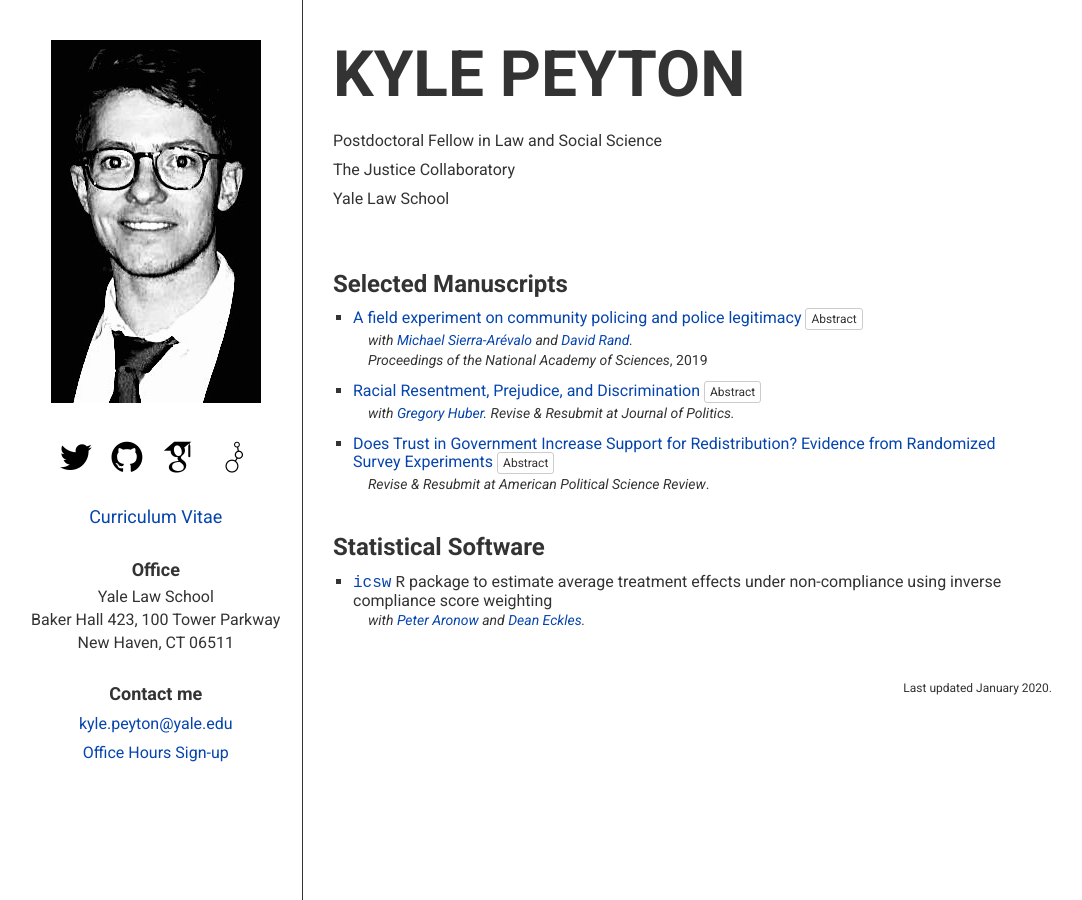
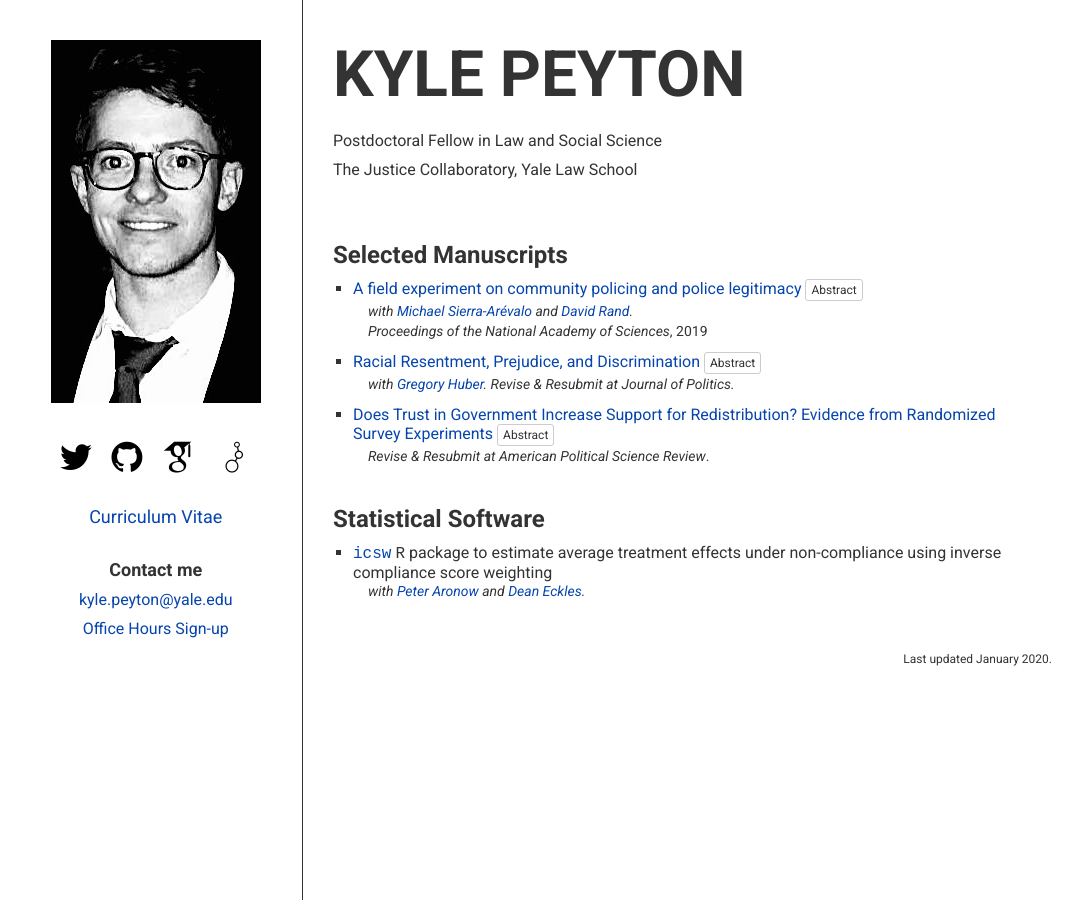
Before and after one commit to kylepeyton/kylepeyton.github.io, a Jekyll site: the page index.html, which Jekyll copies as it is, in a window 1280 px wide. Shown: the whole page, without its empty margins (143-1225 px from the left). Built offline with Jekyll 4.4.1, drawn with Linux system fonts in a browser that asks for light colours; some web fonts are replaced.

Commit message:
Update index.html

```diff
--- a/index.html
+++ b/index.html
@@ -46,8 +46,7 @@
 			<h1 style="display: none;">Kyle Peyton</h1>
 			<ul>
 				<li>Postdoctoral Fellow in Law and Social Science</li>
-				<li>The Justice Collaboratory</li>
-			        <li>Yale Law School</li>
+				<li>The Justice Collaboratory, Yale Law School </li>
 			</ul>
 		</div>
 
@@ -63,14 +62,6 @@
 		<ul class="menu">
 			<li><a href="peyton_cv.pdf" onclick="ga('send', 'event', 'download-cv', 'download-cv');">Curriculum Vitae</a></li>
 		</ul>
-
-		<h3>Office</h3>
-
-		<address>
-			Yale Law School <br>
-			Baker Hall 423, 100 Tower Parkway <br>
-			New Haven, CT 06511
-		</address>
 
 		<h3>Contact me</h3>
 
@@ -88,8 +79,7 @@
 			<h1 style="display: none;">Kyle Peyton</h1>
 			<ul>
 				<li>Postdoctoral Fellow in Law and Social Science</li>
-				<li>The Justice Collaboratory</li>
-			        <li>Yale Law School</li>
+				<li>The Justice Collaboratory, Yale Law School </li>
 			</ul>
 		</div>
 
```
